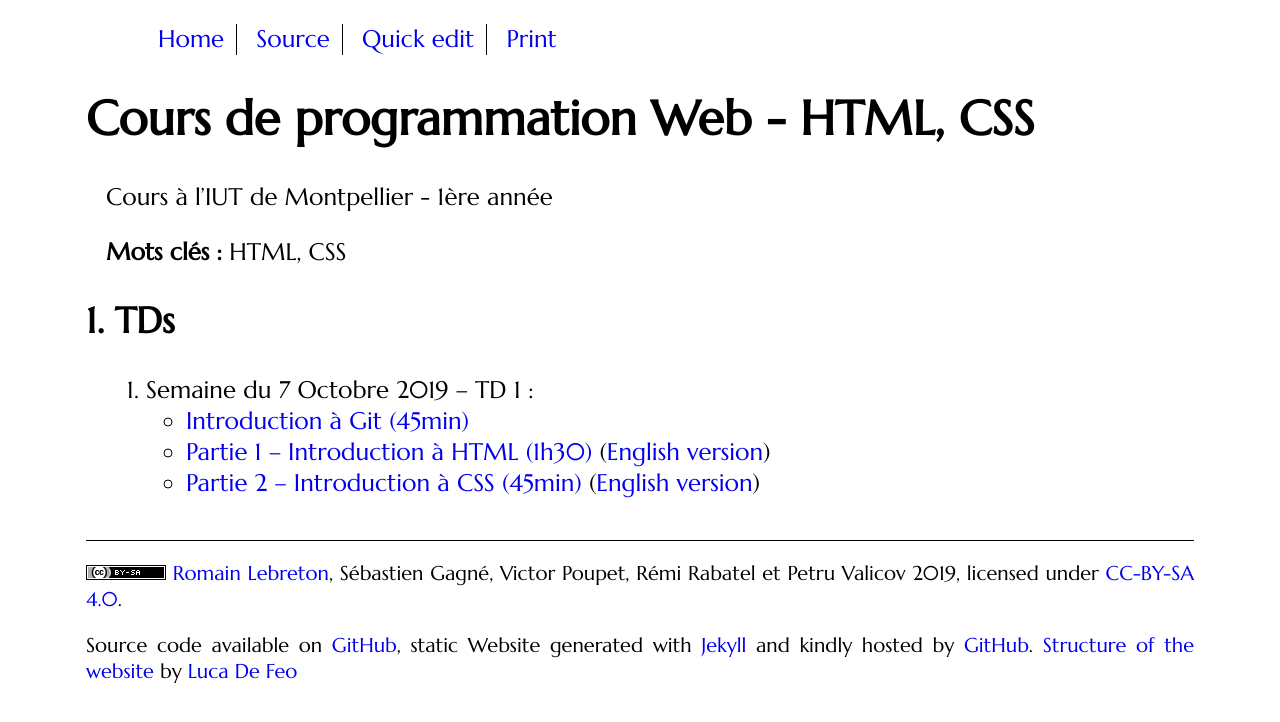
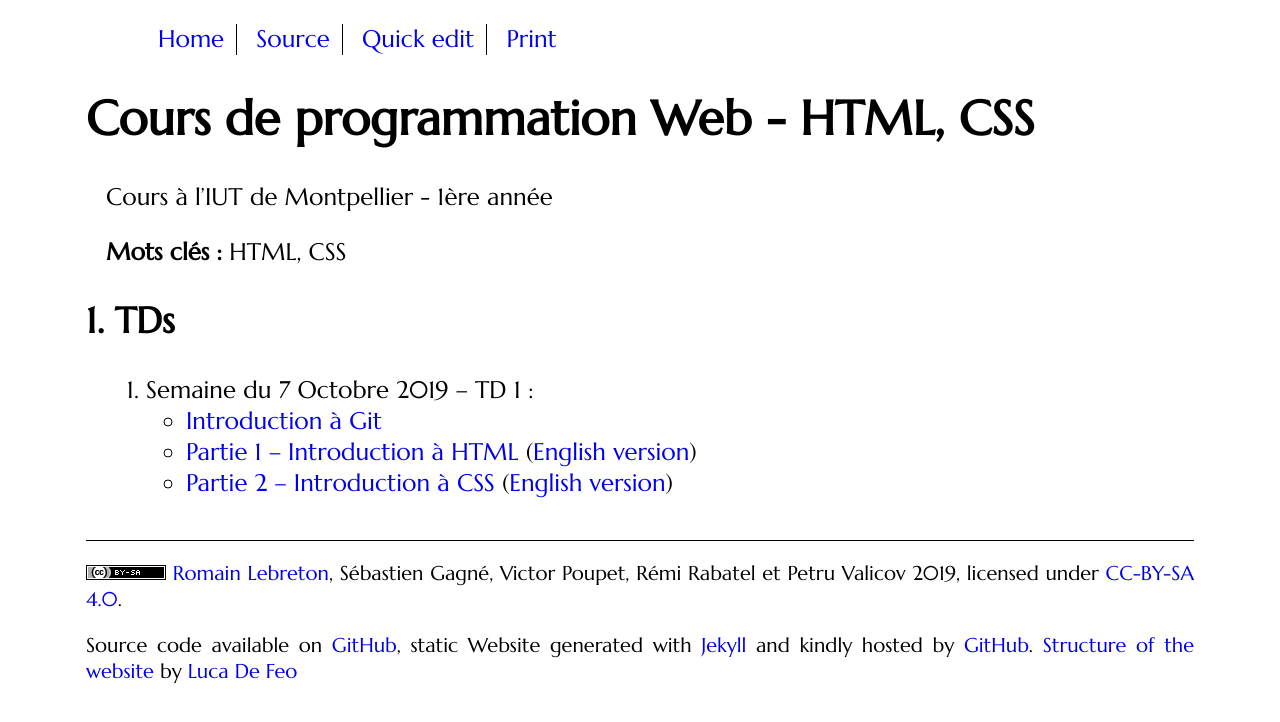
Before and after one commit to romainlebreton/R1.02-DeveloppementInterfacesWeb, a Jekyll site: the page built from index.md, in a window 1280 px wide. Shown: the top 722 px of the page. Built offline with Jekyll 4.4.1, drawn with Linux system fonts in a browser that asks for light colours; some web fonts are replaced; comment, search, counter and statistics services are not loaded.

Commit message:
Enleve les durees indicatives TD1 trop optimistes

```diff
--- a/index.md
+++ b/index.md
@@ -11,10 +11,10 @@ Cours à l'IUT de Montpellier - 1ère année
 ## TDs
 
 1. Semaine du 7 Octobre 2019 -- TD 1 :
-   * [Introduction à Git (45min)](https://gitlabinfo.iutmontp.univ-montp2.fr/valicov/tutoGit1ereAnnee/blob/master/README.md)
-   * [Partie 1 -- Introduction à HTML (1h30)](tutorials/tutorial1_1.html)
+   * [Introduction à Git <!-- (45min) -->](https://gitlabinfo.iutmontp.univ-montp2.fr/valicov/tutoGit1ereAnnee/blob/master/README.md)
+   * [Partie 1 -- Introduction à HTML <!-- (1h30) -->](tutorials/tutorial1_1.html)
      ([English version](tutorials/tutorial1_1-en.html))
-   * [Partie 2 -- Introduction à CSS (45min)](tutorials/tutorial1_2.html)
+   * [Partie 2 -- Introduction à CSS <!-- (45min) -->](tutorials/tutorial1_2.html)
      ([English version](tutorials/tutorial1_2-en.html))
 <!-- 1. Semaine du 14 Octobre 2019 -- [TD 2 -- CSS Avancés 1/2](tutorials/tutorial2.html) -->
 <!--    ([English version](tutorials/tutorial2-en.html)) -->
```
